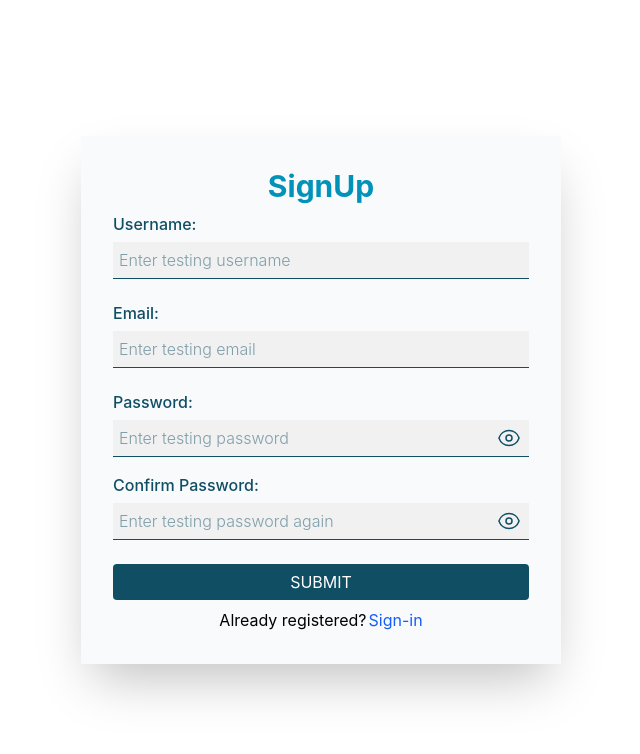
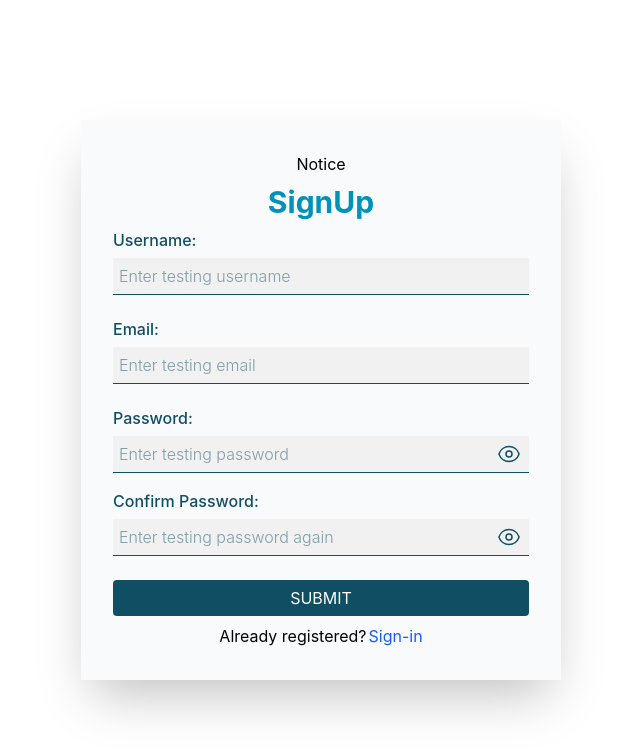
Before and after one commit to Anas390-web/Chat-web-app, a React (Vite) app in the folder client/: page /signup in a window 1280 px wide. Shown: the top 754 px of the page, without its empty margins (319-959 px from the left). Built offline with nearby package versions, Linux system fonts and the light colour scheme.

Commit message:
feat(Pages/Auth): add Notice comp in SignUp comp
- Import the Notice component.
- Add the Notice component.

```diff
--- a/client/src/Pages/Auth/SignUp.jsx
+++ b/client/src/Pages/Auth/SignUp.jsx
@@ -3,6 +3,7 @@ import { useDispatch, useSelector } from 'react-redux'
 import { NavLink, useNavigate } from "react-router";
 import { EyeIcon, EyeSlashIcon } from '../../Icons/Icons'
 import { registerUser } from "../../Features/authSlice";
+import Notice from "./Notice.jsx";
 
 function SignUp() {
   const dispatch = useDispatch();
@@ -62,6 +63,7 @@ function SignUp() {
   }
   return (
     <div className="h-auto w-full sm:w-120 p-8 flex-col-start justify-between gap-2 shadow-2xl  bg-slate-50">
+      <Notice />
       <h1 className="text-cyan-600">SignUp</h1>
       <form
         onSubmit={handleSubmit} // SEND DATA TO AUTHSLICE
```
